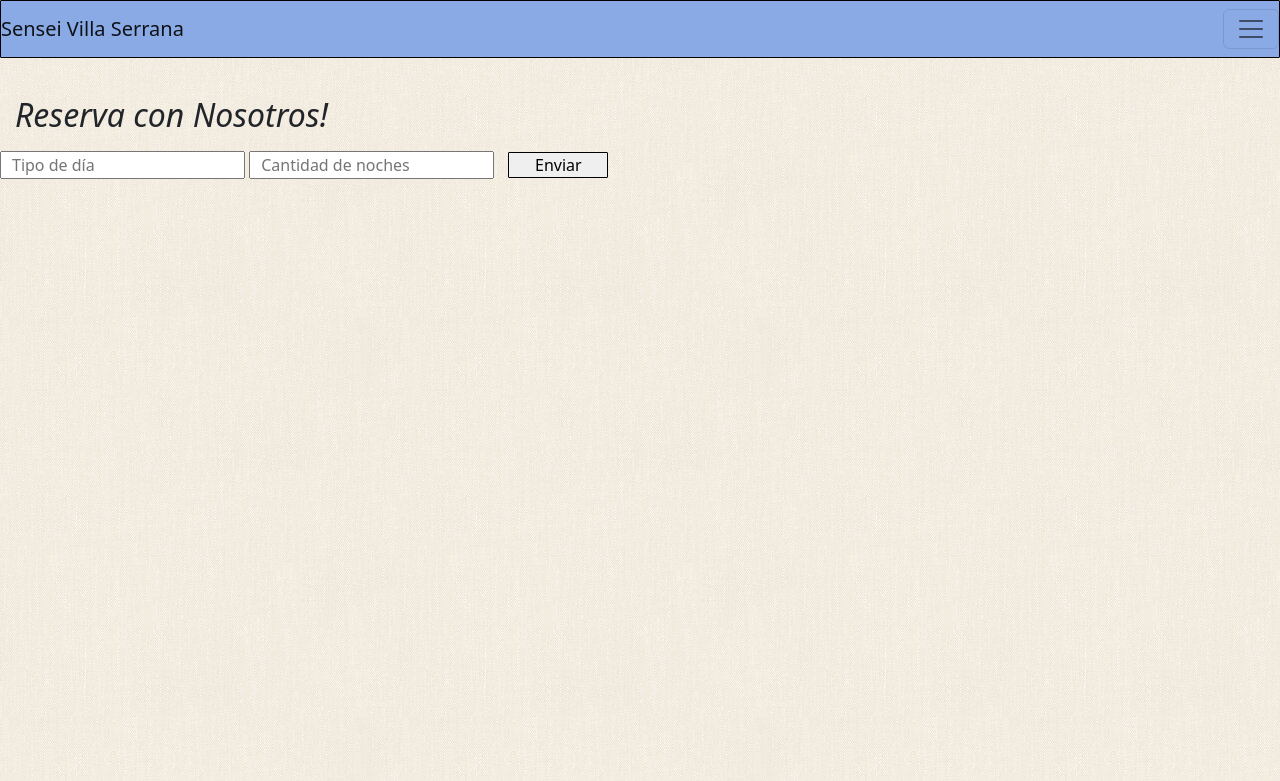
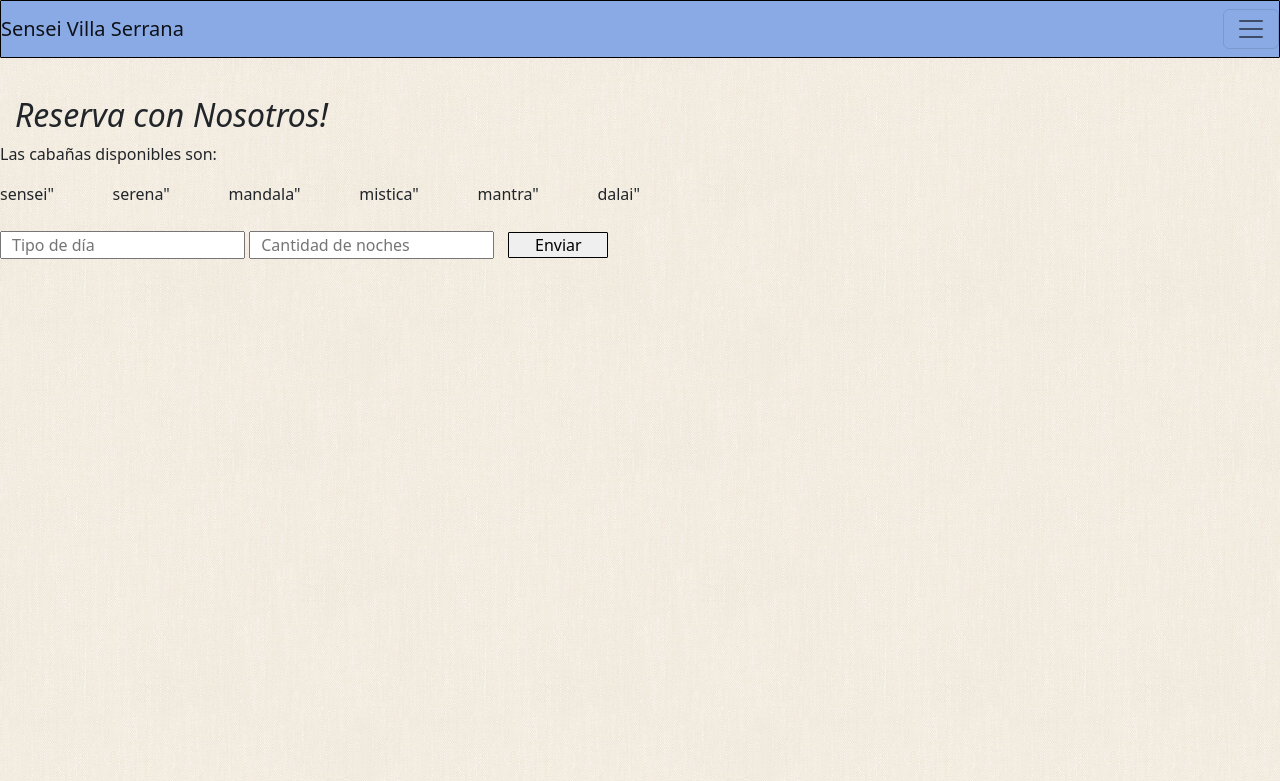
Before and after one commit to GattoG13/Entrega-JS, a website: page nosotros.html in a window 1280 px wide. Drawn offline with nearby package versions, Linux system fonts and the light colour scheme; some packages are replaced by stand-ins of ours; a script that the page names is missing.

Commit message:
FETCH RESOLVED?

```diff
--- a/main.js
+++ b/main.js
@@ -1,14 +1,17 @@
 carritoPruebaSINjson = JSON.parse(localStorage.getItem('carritoPruebaSINjson')) || [];
-// FETCH
+// FETCH;
 let traerCabanas = () => {
   fetch('./data.json')
     .then((res) => res.json())
-    .then((cabanas) => {
+    .then((mostrarDias) => {
       let html = '';
-      for (let i = 0; cabanas.lenght; i++) {
-        html += `<p> Las cabañas disponibles con piscina son ${cabanas[i].nombre}, ubicada en ${cabanas[i].direccion} </p>`;
-        document.getElementById('piscinasList').innerHTML = html;
+      for (let i = 0; i < mostrarDias.length; i++) {
+        html += `
+        <p>${mostrarDias[i].nombre}"</p>
+      `;
       }
+      document.getElementById('piscinasList').innerHTML = html;
+      console.log(mostrarDias[0].nombre);
     })
     .catch((e) => {
       console.log(e);
--- a/nosotros.html
+++ b/nosotros.html
@@ -62,8 +62,9 @@
 
   <!-- Fin Header Navbar-->
   <h2 class="h2nos">Reserva con Nosotros!</h2>
-
-  <div id="piscinasList"></div>
+ <div><p>Las cabañas disponibles son:</p></div>
+  <div id="piscinasList" class="piscinasList">
+  </div>
     <div>
       <input id="dayType" placeholder="Tipo de día" type="text">
     <input id="dayQuantity" placeholder="Cantidad de noches" type="number">
--- a/scss/styles.scss
+++ b/scss/styles.scss
@@ -240,6 +240,11 @@ h2 {
   width: 100px;
   height: 100%;
 }
+.piscinasList {
+  display: flex;
+  justify-content: space-between;
+  padding-right: 50%;
+}
 
 input {
   margin-left: 10px;
```
Also changed, not shown: css/styles.css, 1 other file.
